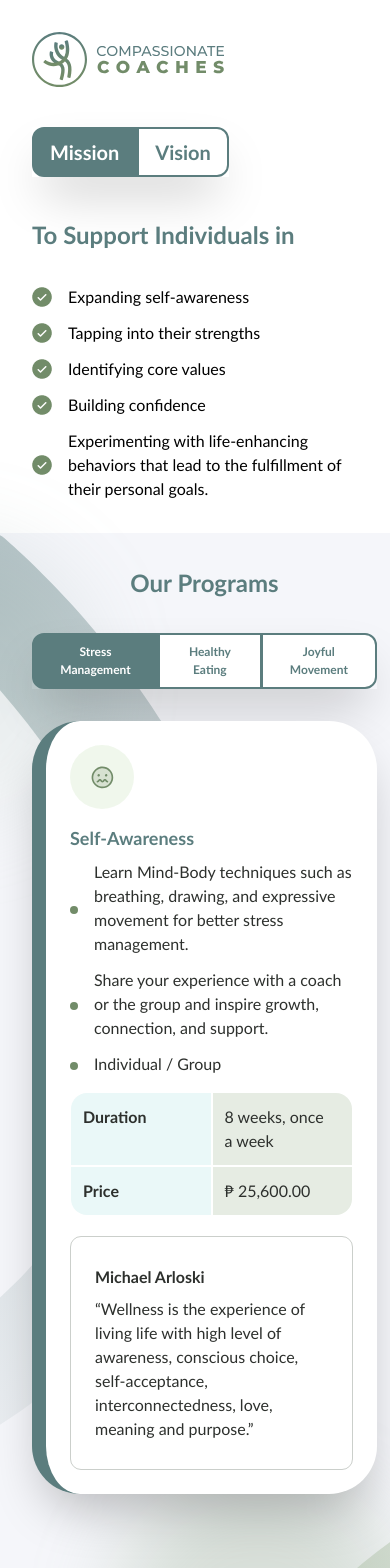
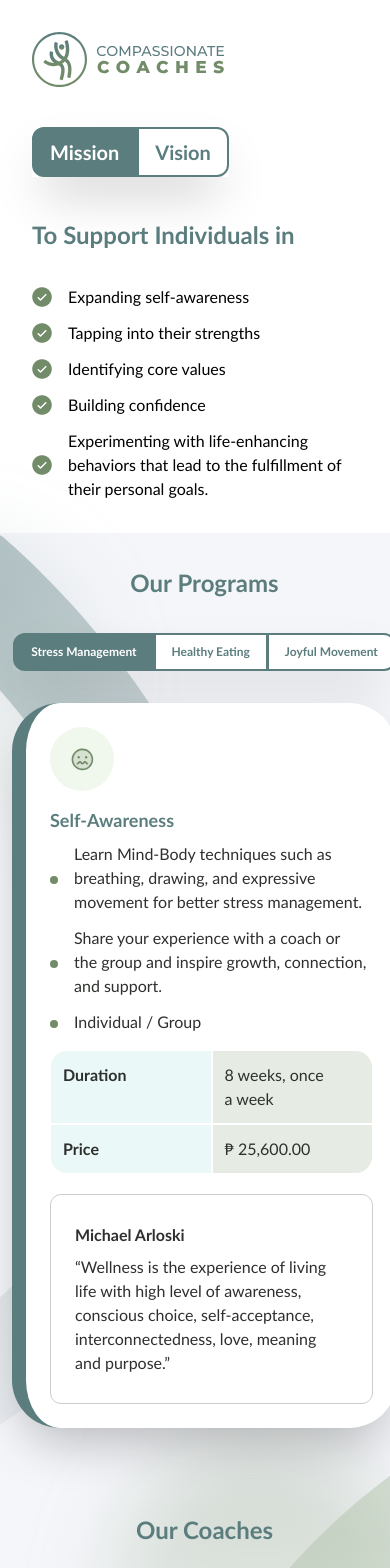
Before and after one commit to cjysmb/profile-web-app, a React (Vite) app: page / in a window 390 px wide. Shown: the top 1568 px of the page. Built offline with nearby package versions, Linux system fonts and the light colour scheme.

Commit message:
FIX!: update padding for all sections

```diff
--- a/src/components/about_us/about.tsx
+++ b/src/components/about_us/about.tsx
@@ -33,8 +33,9 @@ export const About = () => {
     return (
         <section className="w-full snap-start relative
         flex flex-col items-center
-        px-4
+        px-[12px]
         py-10
+        md:px-14
         2xl:px-40">
             <span className={headerTextClass}>
                 {AboutUs.title}
--- a/src/components/about_us/aboutUs.tsx
+++ b/src/components/about_us/aboutUs.tsx
@@ -6,8 +6,9 @@ import { HorizontalLine } from "../../views/Home";
 export const AboutUs = () => {
     return (
         <div className="relative w-full min-h-screen bg-[#F5F6FA]
-        px-4
+        px-[12px]
         pb-20
+        md:px-4
         xl:py-20
         2xl:pt-[100px] 2xl:pb-[154px]">
             <HorizontalLine />
--- a/src/components/about_us/feedback.tsx
+++ b/src/components/about_us/feedback.tsx
@@ -13,8 +13,9 @@ export const Feedback = () => {
         <section className="w-full flex flex-col items-center
         relative
         z-10
-        px-4
+        px-[12px]
         pt-10
+        md:px-4
         xl:px-32
         2xl:px-40 2xl:pt-[100px]
         ">
--- a/src/components/footer.tsx
+++ b/src/components/footer.tsx
@@ -2,7 +2,7 @@ import Logo from '../assets/icons/footer/Logo.svg';
 
 export const Footer = () => {
     return (
-        <section className="w-full flex justify-center items-center bg-[#728C69] py-[22px]">
+        <section className="w-full flex justify-center items-center bg-[#728C69] py-[22px] relative">
             <a onClick={() => {
                 window.scrollTo({
                     top: 0,
--- a/src/components/our_programs/programs.tsx
+++ b/src/components/our_programs/programs.tsx
@@ -60,7 +60,9 @@ export const Programs = () => {
 
     return (
         <section className="w-full flex flex-col items-center relative
-        p-8
+        px-[12px]
+        py-8
+        md:px-4
         2xl:px-40 2xl:pb-40">
             <span className={headerTextClass}>
                 {OurPrograms.title}
--- a/src/views/Home.tsx
+++ b/src/views/Home.tsx
@@ -4,6 +4,7 @@ import { Header } from "../components/header";
 import { OurProgram } from "../components/our_programs/ourProgram";
 import { SpeedInsights } from "@vercel/speed-insights/react";
 import Horizontal from "../assets/icons/about/hr.svg";
+import { ContactUs } from "../components/contactUs";
 
 export const HorizontalLine = () => {
     return (
@@ -21,6 +22,7 @@ export const Home = () => {
             <Header />
             <OurProgram />
             <AboutUs />
+            <ContactUs />
             <Footer />
         </div>
     )
```
